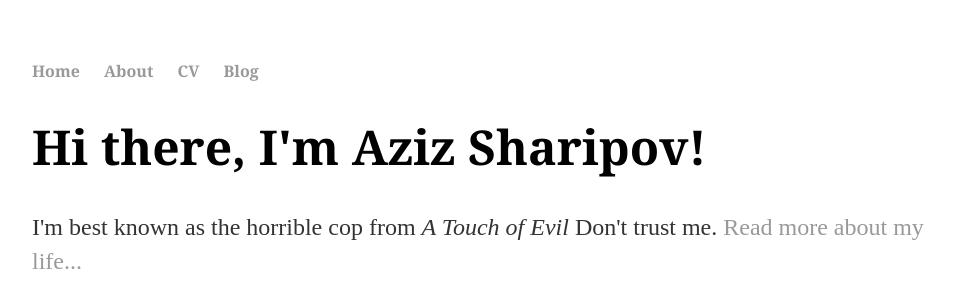
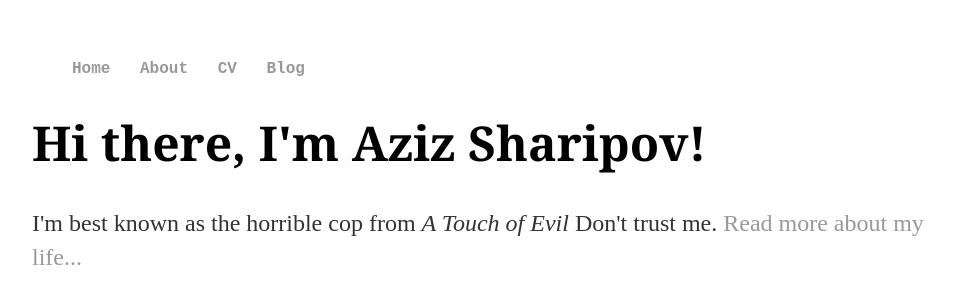
Before and after one commit to gagaception/gagaception.github.io, a Jekyll site: the page built from index.html, in a window 1280 px wide. Shown: the top 308 px of the page, without its empty margins (160-1114 px from the left). Built offline with Jekyll 4.4.1, drawn with Linux system fonts in a browser that asks for light colours.

Commit message:
changed font

```diff
--- a/css/main.css
+++ b/css/main.css
@@ -4,8 +4,7 @@ body {
 }
 nav ul, footer ul {
 
-    font-family: "nyt-cheltenham",georgia,"times new roman",times,serif;
-    padding: 0px;
+    font-family: "Courier New", Courier, "Lucida Sans Typewriter", "Lucida Typewriter", monospace;
     list-style: none;
     font-weight: bold;
     color: white;
```
